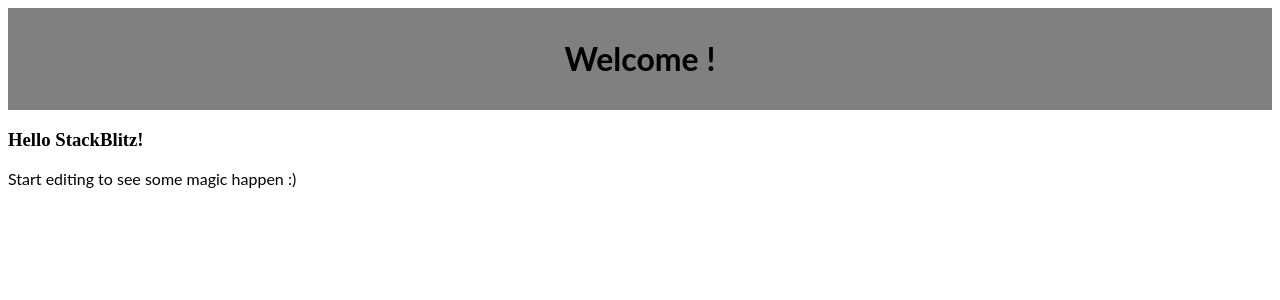
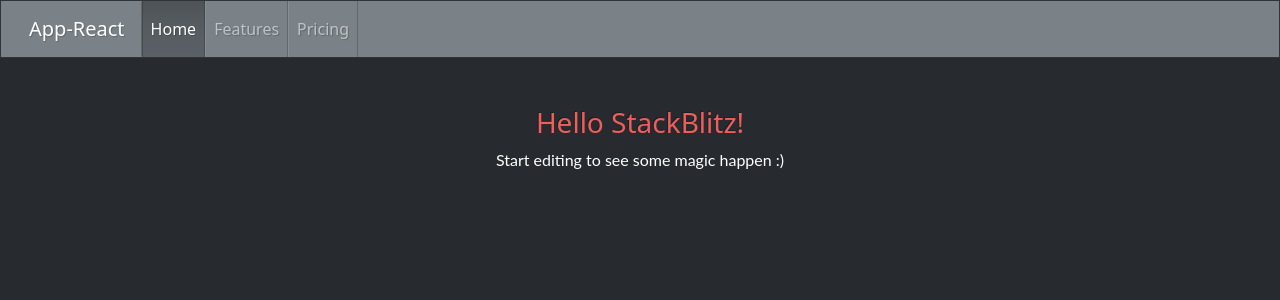
Before and after one commit to femastro/react-ts-nwsjsy, a React (Create React App) app: page / in a window 1280 px wide. Shown: the top 300 px of the page. Built offline with nearby package versions, Linux system fonts and the light colour scheme.

Commit message:
4 files modified

```diff
--- a/Components/App.tsx
+++ b/Components/App.tsx
@@ -1,5 +1,6 @@
 import * as React from 'react';
 import './Styles/style.css';
+import 'bootswatch/dist/slate/bootstrap.min.css';
 
 import Header from './Header';
 
@@ -7,8 +8,16 @@ export default function App() {
   return (
     <div>
       <Header />
-      <h3>Hello StackBlitz!</h3>
-      <p>Start editing to see some magic happen :)</p>
+      <div className="container">
+        <div className="row py-5 text-danger text-center">
+          <div className="col-md-6 mx-auto">
+            <h3>Hello StackBlitz!</h3>
+            <p className="text-white">
+              Start editing to see some magic happen :)
+            </p>
+          </div>
+        </div>
+      </div>
     </div>
   );
 }
--- a/Components/Header.tsx
+++ b/Components/Header.tsx
@@ -3,8 +3,45 @@ import './Styles/style.css';
 
 export default function Header() {
   return (
-    <div className="header">
-      <h1>Welcome !</h1>
+    <div>
+      <nav className="navbar navbar-expand-lg navbar-dark bg-secondary">
+        <div className="container-fluid">
+          <a className="navbar-brand" href="#">
+            App-React
+          </a>
+          <button
+            className="navbar-toggler"
+            type="button"
+            data-bs-toggle="collapse"
+            data-bs-target="#navbarColor01"
+            aria-controls="navbarColor01"
+            aria-expanded="false"
+            aria-label="Toggle navigation"
+          >
+            <span className="navbar-toggler-icon"></span>
+          </button>
+          <div className="collapse navbar-collapse" id="navbarColor01">
+            <ul className="navbar-nav me-auto">
+              <li className="nav-item">
+                <a className="nav-link active" href="#">
+                  Home
+                  <span className="visually-hidden">(current)</span>
+                </a>
+              </li>
+              <li className="nav-item">
+                <a className="nav-link" href="#">
+                  Features
+                </a>
+              </li>
+              <li className="nav-item">
+                <a className="nav-link" href="#">
+                  Pricing
+                </a>
+              </li>
+            </ul>
+          </div>
+        </div>
+      </nav>
     </div>
   );
 }
--- a/Components/Styles/style.css
+++ b/Components/Styles/style.css
@@ -2,9 +2,3 @@ h1,
 p {
   font-family: Lato;
 }
-
-.header {
-  padding: 10px;
-  background-color: gray;
-  text-align: center;
-}
--- a/index.html
+++ b/index.html
@@ -1 +1,12 @@
-<div id="root"></div>
+<div id="root">
+  <script
+    src="https://cdn.jsdelivr.net/npm/@popperjs/core@2.11.6/dist/umd/popper.min.js"
+    integrity="sha384-oBqDVmMz9ATKxIep9tiCxS/Z9fNfEXiDAYTujMAeBAsjFuCZSmKbSSUnQlmh/jp3"
+    crossorigin="anonymous"
+  ></script>
+  <script
+    src="https://cdn.jsdelivr.net/npm/bootstrap@5.3.0-alpha1/dist/js/bootstrap.min.js"
+    integrity="sha384-mQ93GR66B00ZXjt0YO5KlohRA5SY2XofN4zfuZxLkoj1gXtW8ANNCe9d5Y3eG5eD"
+    crossorigin="anonymous"
+  ></script>
+</div>
```
